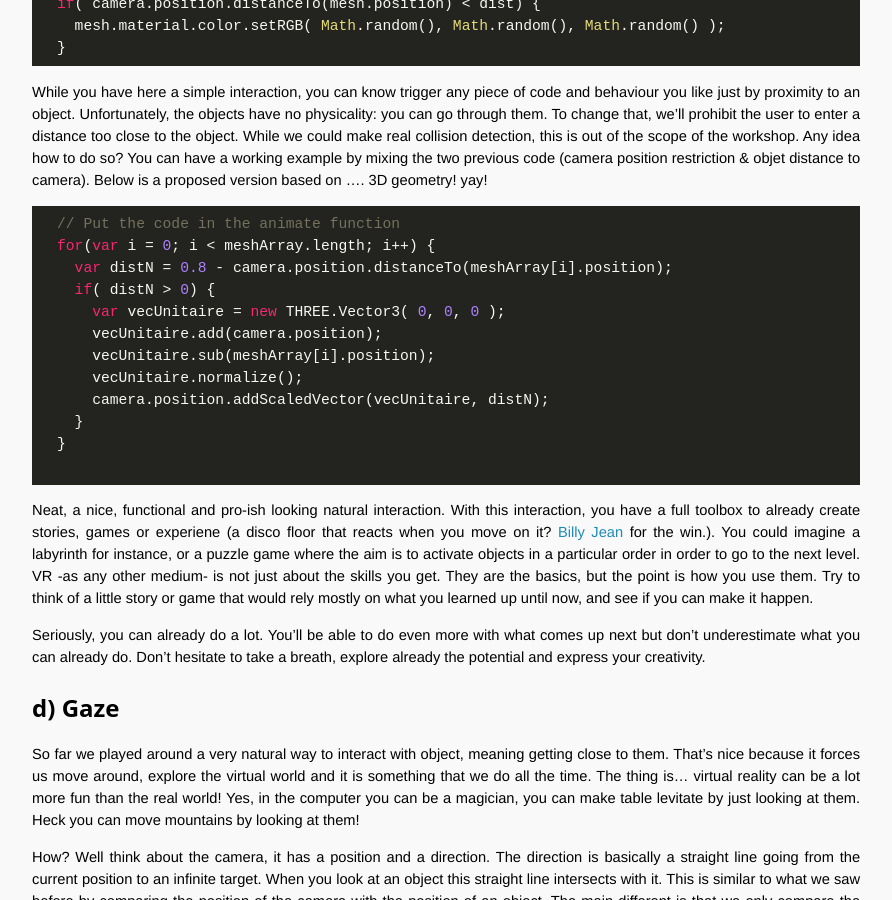
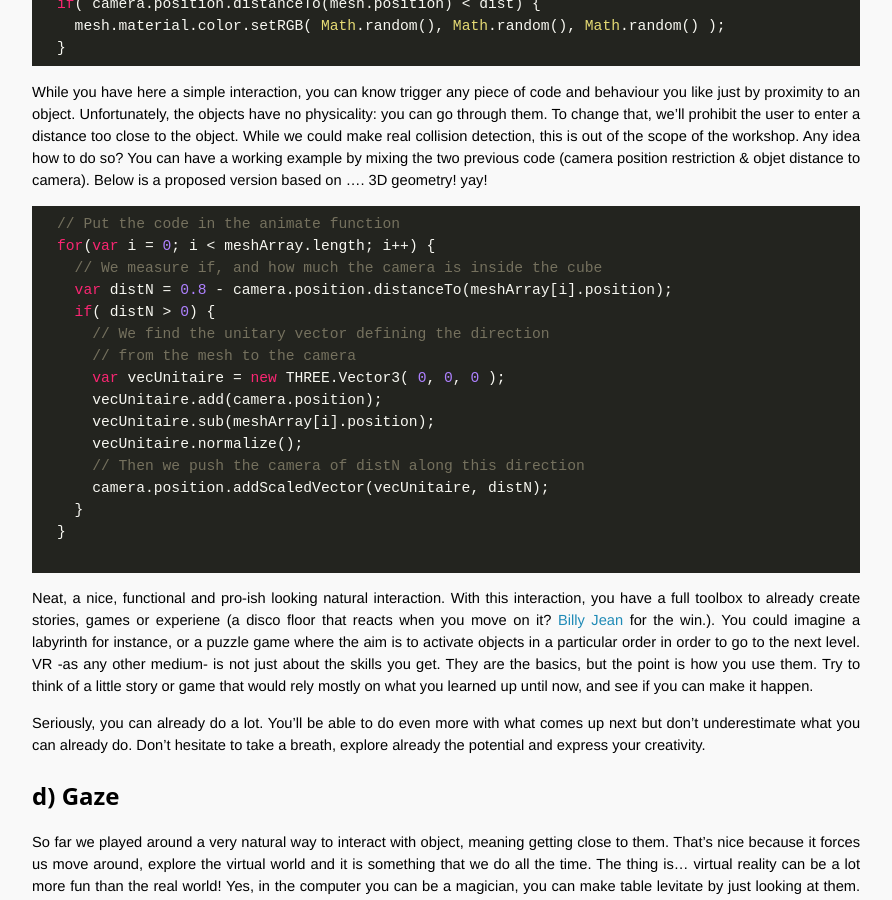
Before and after one commit to OpenTechSchool-Brussels/webVR-for-3D-graphics-and-music, a Jekyll site: the page built from interacting-within-the-scene.markdown, in a window 1280 px wide and 900 px high, scrolled down 1960 px. Shown: the whole window, without its empty margins (324-1216 px from the left). Built offline with Jekyll 4.4.1, drawn with Linux system fonts in a browser that asks for light colours; Markdown is read by kramdown in place of the engine named in the settings.

Commit message:
Update interacting-within-the-scene.markdown

````diff
--- a/interacting-within-the-scene.markdown
+++ b/interacting-within-the-scene.markdown
@@ -79,12 +79,16 @@ While you have here a simple interaction, you can know trigger any piece of code
 ```javascript
   // Put the code in the animate function
   for(var i = 0; i < meshArray.length; i++) {
+    // We measure if, and how much the camera is inside the cube
     var distN = 0.8 - camera.position.distanceTo(meshArray[i].position);
     if( distN > 0) {
+      // We find the unitary vector defining the direction
+      // from the mesh to the camera
       var vecUnitaire = new THREE.Vector3( 0, 0, 0 );
       vecUnitaire.add(camera.position);
       vecUnitaire.sub(meshArray[i].position);
       vecUnitaire.normalize();
+      // Then we push the camera of distN along this direction
       camera.position.addScaledVector(vecUnitaire, distN);
     }
   }
````
